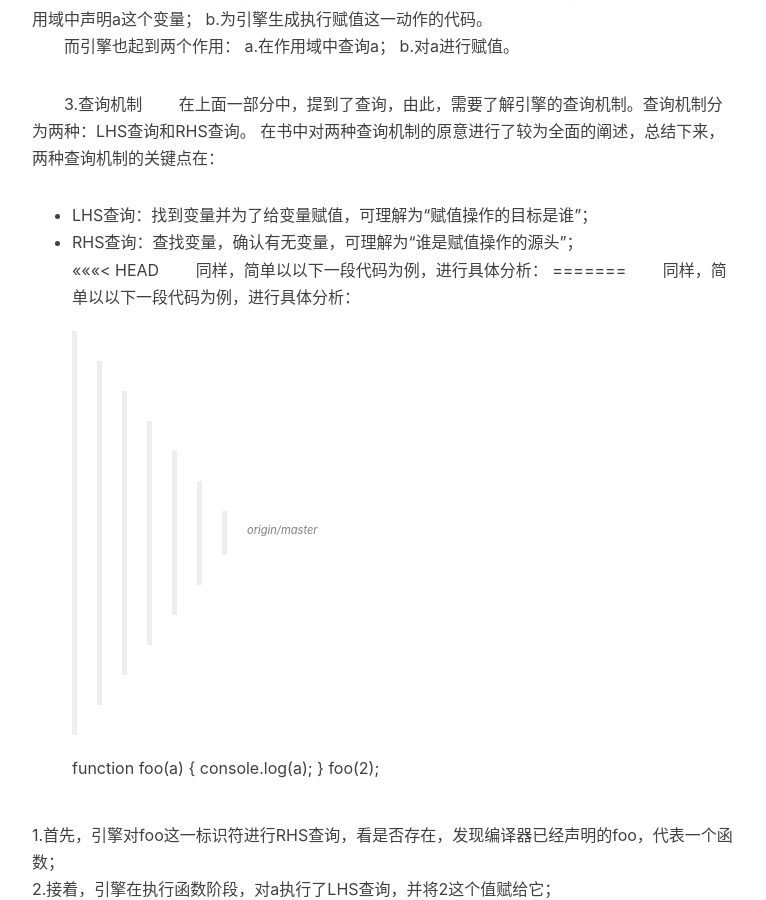
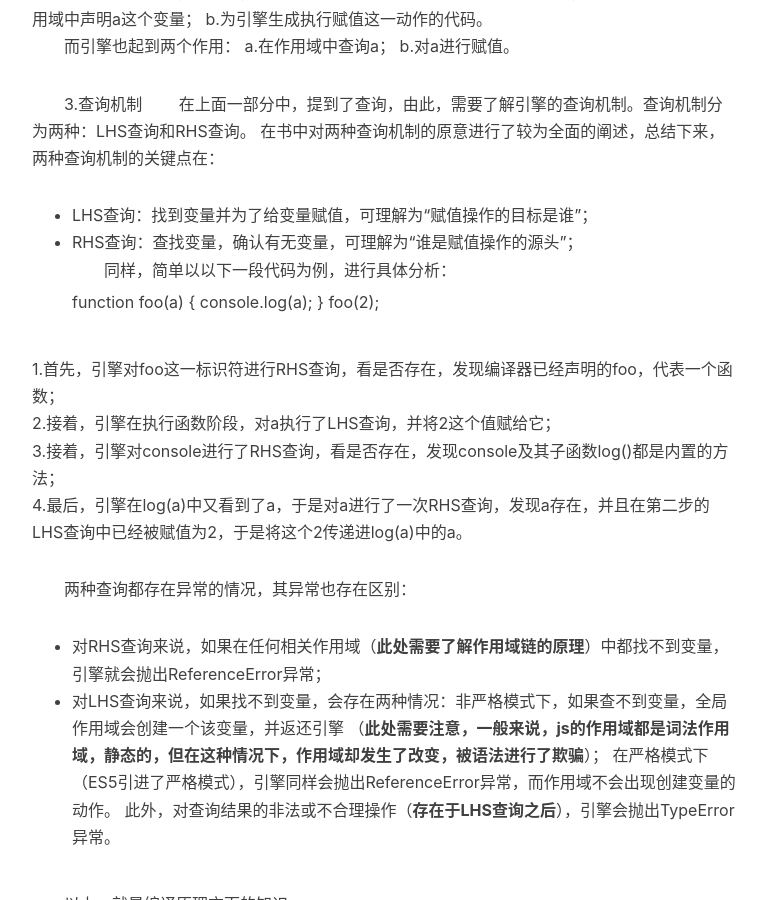
Before and after one commit to smallstar92/smallstar92.github.io, a Jekyll site: the page built from _posts/2017-04-28-jsbook.markdown, in a window 1280 px wide and 900 px high, scrolled down 1648 px. Shown: the whole window, without its empty margins (233-999 px from the left). Built offline with Jekyll 4.4.1, drawn with Linux system fonts in a browser that asks for light colours; nearby versions of some CDN libraries; comment, search, counter and statistics services are not loaded.

Commit message:
Update 2017-04-28-jsbook.markdown

```diff
--- a/_posts/2017-04-28-jsbook.markdown
+++ b/_posts/2017-04-28-jsbook.markdown
@@ -53,11 +53,7 @@ b.对a进行赋值。
 - LHS查询：找到变量并为了给变量赋值，可理解为“赋值操作的目标是谁”；
 - RHS查询：查找变量，确认有无变量，可理解为“谁是赋值操作的源头”；
 <br>
-<<<<<<< HEAD
-　　同样，简单以以下一段代码为例，进行具体分析：
-=======
 　　同样，简单以以下一段代码为例，进行具体分析：<br>
->>>>>>> origin/master
 
 	function foo(a) {
 	console.log(a);
```
